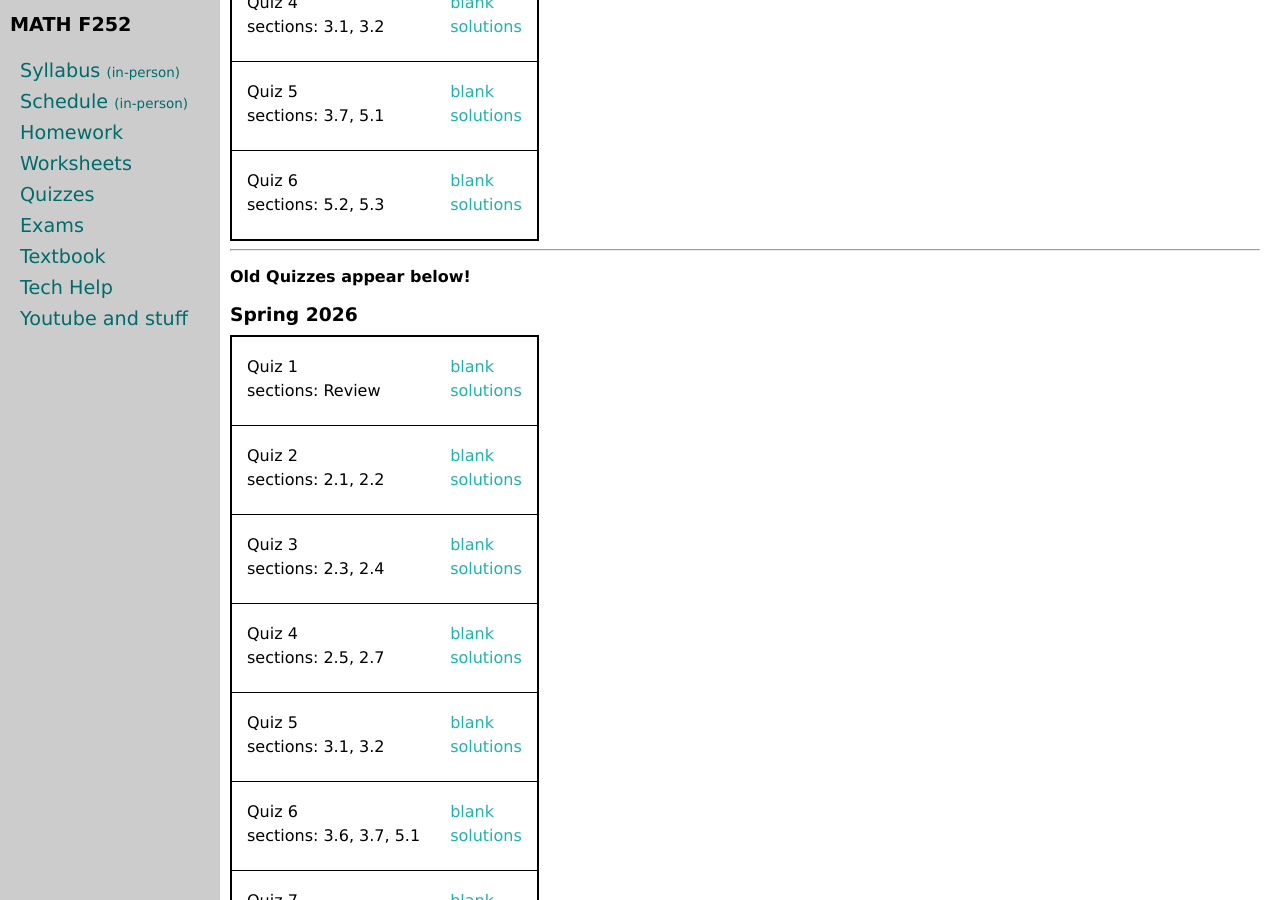
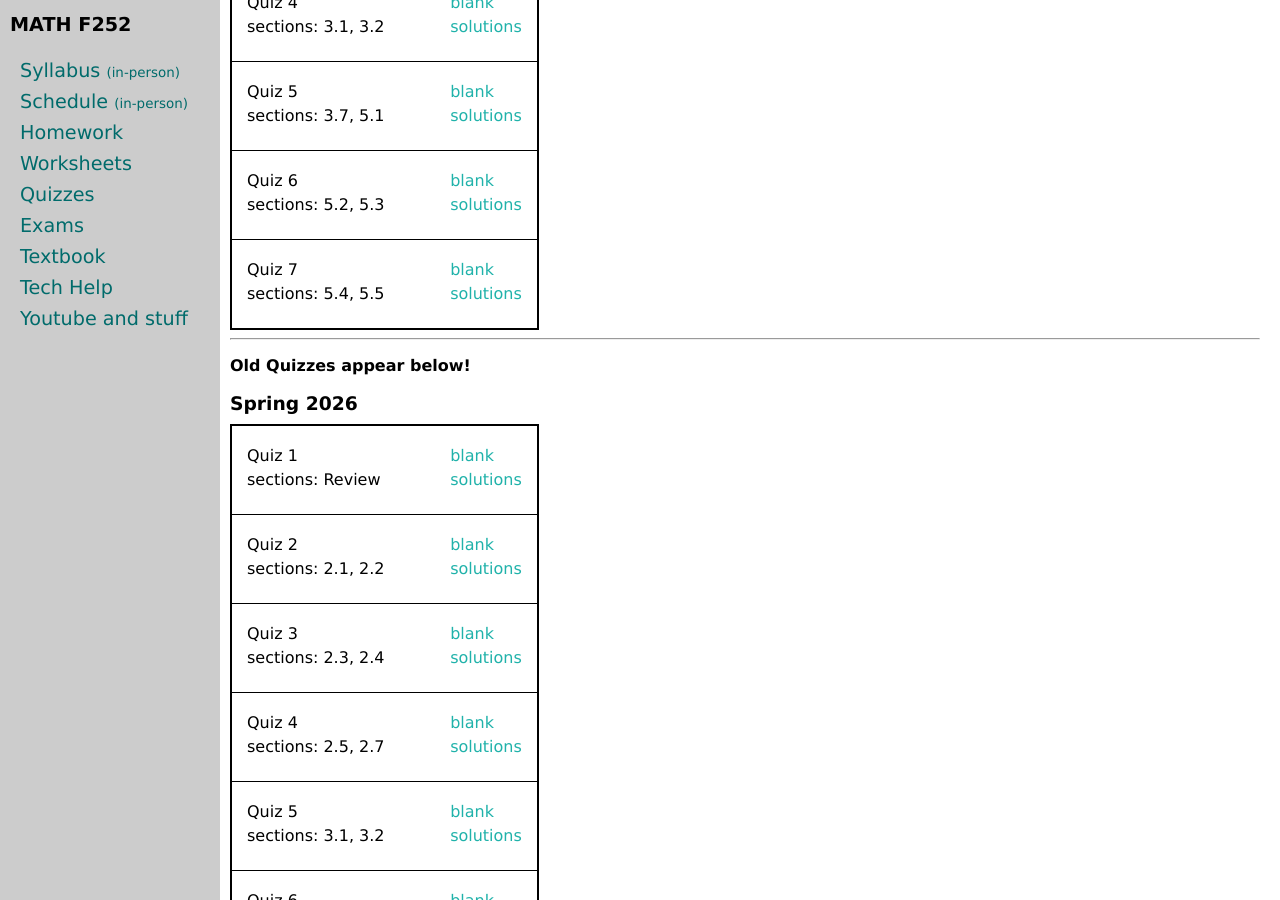
Before and after one commit to uaf-math/calc2, a Jekyll site: the page built from quizzes.md, in a window 1280 px wide and 900 px high, scrolled down 591 px. Built offline with Jekyll 4.4.1, drawn with Linux system fonts in a browser that asks for light colours.

Commit message:
added quiz 7

```diff
--- a/_data/quizzesF26.yml
+++ b/_data/quizzesF26.yml
@@ -25,3 +25,7 @@ quizzes:
   sections: 5.2, 5.3
   blank: quiz06.pdf
   solutions: quiz06-s.pdf
+- name: Quiz 7
+  sections: 5.4, 5.5
+  blank: quiz07.pdf
+  solutions: quiz07-s.pdf
```
Also changed, not shown: 4 other files.
